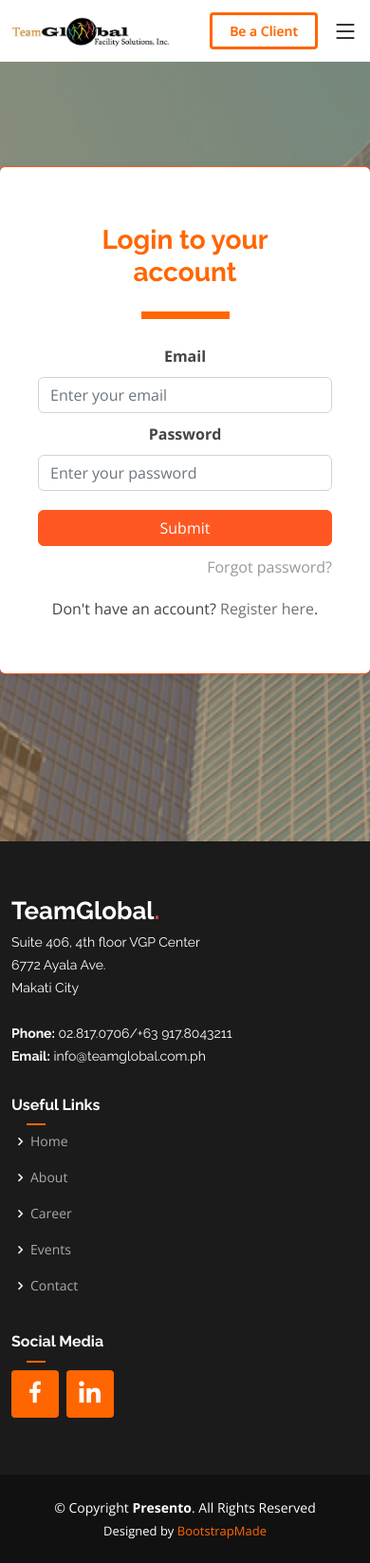
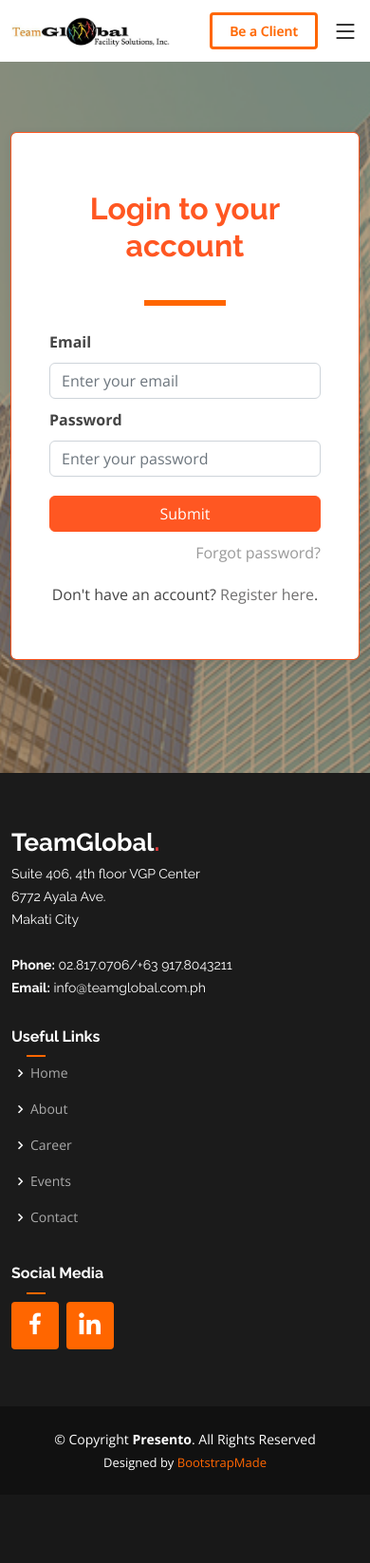
Before and after one commit to rpelag/tgweb, a PHP site: page /login.php in a window 390 px wide. Shown: the whole page at 95% size. After the commit the page ends 1549 px from the top, so only its background shows below. Run offline with PHP 8.4, Linux system fonts and the light colour scheme; some libraries are stand-ins or nearby versions.

Commit message:
responsiveness for login page / edit jobseeker redirect

```diff
--- a/assets/css/login.css
+++ b/assets/css/login.css
@@ -375,82 +375,6 @@ h6 {
 /*--------------------------------------------------------------
 # home Section
 --------------------------------------------------------------*/
-#home {
-  width: 100%;
-  height: 105vh;
-  background: url("../img/wallpaper.jpg") top center no-repeat;
-  background-size: cover;
-  position: relative;
-  padding-top: 82px;
-}
-
-
-
-#home:before {
-  content: "";
-  background: rgba(133 97 50 / 60%);
-  position: absolute;
-  bottom: 0;
-  top: 0;
-  left: 0;
-  right: 0;
-}
-
-#home h1 {
-  margin: 20px 20px 40px 20px;
-  font-size: 30px;
-  font-weight: 700;
-  color: #ff6600;
-}
-
-#home h2 {
-  color: #ff6600;
-  margin: 10px 0 20px 0;
-  font-size: 24px;
-  font-weight: 900;
-}
-
-#home .btn-get-started {
-  font-family: "Raleway", sans-serif;
-  font-weight: 500;
-  font-size: 16px;
-  letter-spacing: 1px;
-  display: inline-block;
-  padding: 10px 30px;
-  border-radius: 4px;
-  transition: 0.5s;
-  margin-top: 30px;
-  color: #fff;
-  background: #ff6600;
-  border: 2px solid #ff6600;
-}
-
-#home .btn-get-started:hover {
-  background: transparent;
-  border-color: #fff;
-}
-
-@media (max-width: 768px) {
-  #home {
-    text-align: center;
-    padding-top: 58px;
-  }
-
-  #home h1 {
-    font-size: 28px;
-  }
-
-  #home h2 {
-    font-size: 18px;
-    line-height: 24px;
-  }
-}
-
-@media (max-height: 500px) {
-  #home {
-    height: 120vh;
-  }
-}
 
 /*--------------------------------------------------------------
 # Sections General
@@ -1531,14 +1455,6 @@ section {
   padding: 12px 15px;
 }
 
-/* .contact .edited button[type=submit] {
-  background: #ff6600;
-  border: 0;
-  padding: 10px 32px;
-  color: #fff;
-  transition: 0.4s;
-  border-radius: 4px;
-} */
 
 .contact .edited button[type=submit]:hover {
   background: #ff6600;
@@ -2283,7 +2199,7 @@ margin: 0;
 
 .section-title2 .orange-line {
   background-color:#ff6600;
-  height: 8px;
+  height: 6px;
   width: 30%;
   margin-left: 35%;
   margin-right: 35%;
@@ -2294,17 +2210,20 @@ margin: 0;
 }
 
 
-
 #home {
   background-color: #f8f9fa;
   display: flex;
   align-items: center;
   justify-content: center;
-  height: 105vh;
+  height: 115vh;
 }
 
 .container1 {
-  max-width: 1000px;
+  margin-left: auto;
+  margin-right: auto;
+  max-width: 500px;
+  margin-top: 80px;
+  margin-bottom: 60px;
   padding: 40px;
   background-color: #fff;
   border-radius: 5px;
@@ -2316,6 +2235,7 @@ h1 {
   text-align: center;
   margin-bottom: 50px;
   color: #ff5722;
+  font-weight: 900;
 }
 
 .form-group label {
@@ -2350,7 +2270,6 @@ h1 {
   color: #555;
 }
 
-
 .register-link {
   text-align: center;
   margin-top: 20px;
@@ -2364,3 +2283,29 @@ h1 {
 .register-link a:hover {
   color: #ff6600;
 }
+
+#contact {
+  background: url("../img/wallpaper.jpg") top center no-repeat;
+  background-size: cover;
+  background-position: center;
+  background-repeat: no-repeat;
+}
+
+
+#contact:before {
+  content: "";
+  background: rgba(133 97 50 / 60%);
+  position: absolute;
+  bottom: 0;
+  top: 0;
+  left: 0;
+  right: 0;
+}
+
+
+
+body {
+  margin: 0;
+  padding: 0;
+  background: #111111;
+}
--- a/login.php
+++ b/login.php
@@ -171,19 +171,14 @@ if($_SERVER["REQUEST_METHOD"] == "POST"){
 
   <!-- ======= home Section ======= -->
 
-
-  <section id="home" class="d-flex align-items-center">
-    <div class="container1" data-aos="zoom-out" data-aos-delay="100">
-      <h1>Login to your account</h1>
+  <section id="contact" class="contact">
+      <div class="container" data-aos="fade-up">
+        <div class="container1" data-aos="zoom-out" data-aos-delay="100">
+           <h1>Login to your account</h1>
       <div class="section-title2" data-aos="zoom-out">
         <div class="orange-line"></div>
       </div>
 
-      <?php
-        if(!empty($login_err)){
-            echo '<div class="alert alert-danger">' . $login_err . '</div>';
-        }
-        ?>
 
       <form action="<?php echo htmlspecialchars($_SERVER["PHP_SELF"]); ?>" method="post">
         <div class="form-group">
@@ -204,14 +199,13 @@ if($_SERVER["REQUEST_METHOD"] == "POST"){
       <div class="register-link">
       <p>Don't have an account? <a href="register.php">Register here</a>.</p>
     </div>
-    </div>
-
-  </section>
 
 
 
+        </div>
+      </div>
+    </section>
 
-    <!-- ======= Clients Section ======= -->
 
 
 
@@ -244,16 +238,6 @@ if($_SERVER["REQUEST_METHOD"] == "POST"){
             </ul>
           </div>
 
-        <!--   <div class="col-lg-3 col-md-6 footer-links">
-            <h4>Useful Links</h4>
-            <ul>
-              <li><i class="bx bx-chevron-right"></i> <a href="services-tg.html#staffleasing">Staff Leasing</a></li>
-              <li><i class="bx bx-chevron-right"></i> <a href="services-tg.html#engineeringservices">Engineering Services</a></li>
-              <li><i class="bx bx-chevron-right"></i> <a href="services-tg.html#itconsulting">I.T. Consulting</a></li>
-              <li><i class="bx bx-chevron-right"></i> <a href="services-tg.html#executivesearch">Executive Search</a></li>
-            </ul>
-          </div> -->
-
           <div class="social-links  col-lg-2 col-md-6 footer-links ">
             <h4>Social Media</h4>
             <!-- <a href="#" class="twitter"><i class="bx bxl-twitter"></i></a> -->
@@ -262,15 +246,6 @@ if($_SERVER["REQUEST_METHOD"] == "POST"){
             <a href="#" class="google-plus"><i class="bx bxl-skype"></i></a> -->
             <a href="https://www.linkedin.com/company/team-global-facility-solutions-inc-/" class="linkedin" target="_blank"><i class="bx bxl-linkedin"></i></a>
           </div>
-
-          <!-- <div class="col-lg-4 col-md-6 footer-newsletter">
-            <h4>Join Our Newsletter</h4>
-            <p>Description</p>
-            <form action="" method="post">
-              <input type="email" name="email"><input type="submit" value="Subscribe">
-            </form>
-          </div> -->
-
         </div>
       </div>
     </div>
```
Also changed, not shown: assets/css/registration.css (+7 -0 lines).
